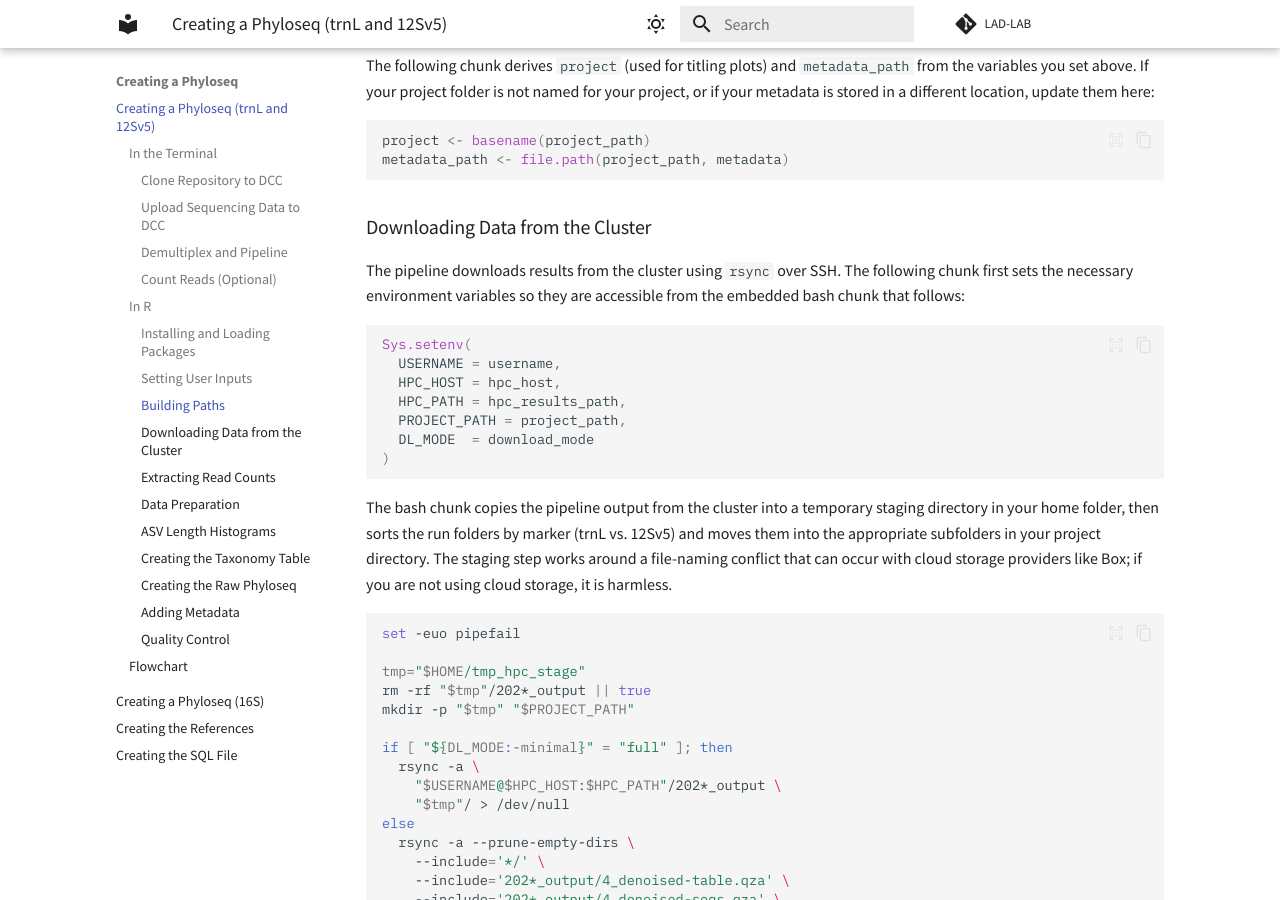
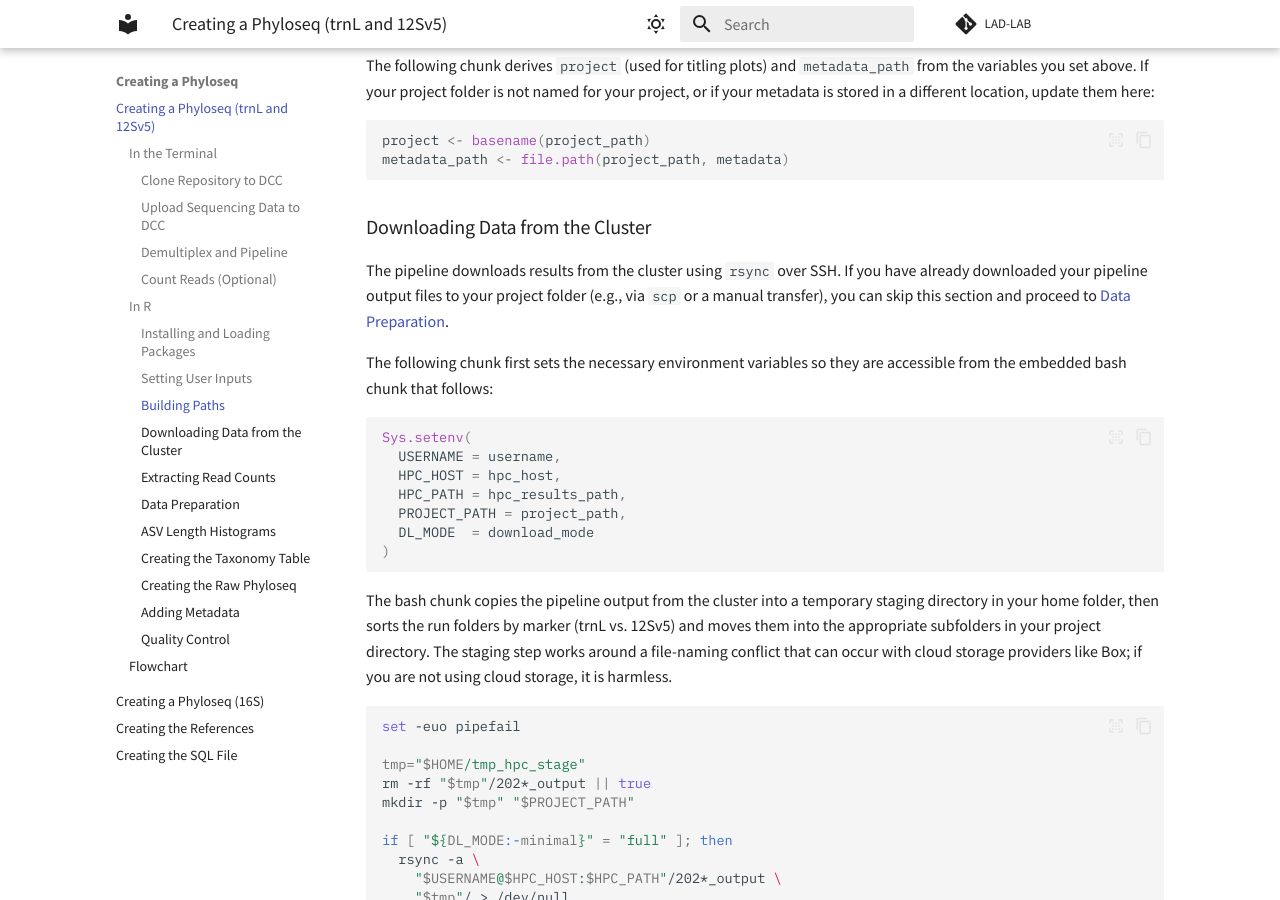
Before and after one commit to LAD-LAB/lad-lab.github.io, an MkDocs documentation site: the page built from docs/pipeline.md, in a window 1280 px wide and 900 px high, scrolled down 5194 px. Built offline with MkDocs 1.6.1 and Material for MkDocs 9.7.7, drawn with Linux system fonts in a browser that asks for light colours.

Commit message:
Add container documentation and download skip note to pipeline page
Address external user feedback: document Singularity container
requirements with placeholders for version and download link in the
General tab, and add a note that users who already have files locally
can skip the rsync download section.

Co-Authored-By: Claude Opus 4.6 (1M context) <noreply@anthropic.com>

````diff
--- a/docs/pipeline.md
+++ b/docs/pipeline.md
@@ -138,6 +138,10 @@ These instructions will help you create a phyloseq object from raw sequencing da
     ```
 
     You should now have the sequencing data and a samplesheet CSV in your project folder on the cluster.
+
+    **Singularity/Apptainer Containers**
+
+    The pipeline scripts require two Singularity containers: `metabarcoding.sif` (used by `demux-barcodes.sh` and `count-reads.sh`) and `qiime2.sif` (used by `trnL-pipeline.sh` and `12SV5-pipeline.sh`). These containers are built on QIIME2 [version-placeholder] and can be downloaded from [link-placeholder]. If you prefer to use a local QIIME2 installation instead of containers, you can remove the `singularity exec --bind $wd $2` wrapper from the pipeline scripts and run the commands directly.
 
     **Demultiplex and Pipeline**
 
@@ -331,7 +335,9 @@ metadata_path <- file.path(project_path, metadata)
 
 ### Downloading Data from the Cluster
 
-The pipeline downloads results from the cluster using `rsync` over SSH. The following chunk first sets the necessary environment variables so they are accessible from the embedded bash chunk that follows:
+The pipeline downloads results from the cluster using `rsync` over SSH. If you have already downloaded your pipeline output files to your project folder (e.g., via `scp` or a manual transfer), you can skip this section and proceed to [Data Preparation](#data-preparation).
+
+The following chunk first sets the necessary environment variables so they are accessible from the embedded bash chunk that follows:
 
 ``` r
 Sys.setenv(
````
